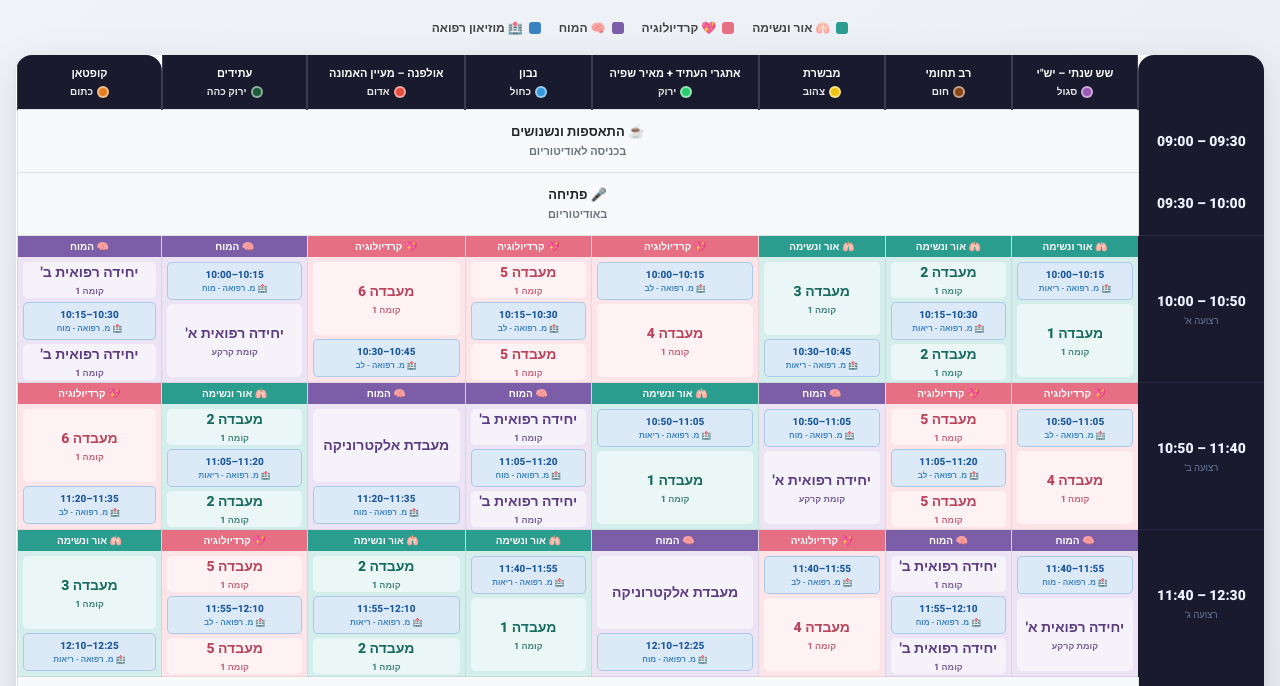
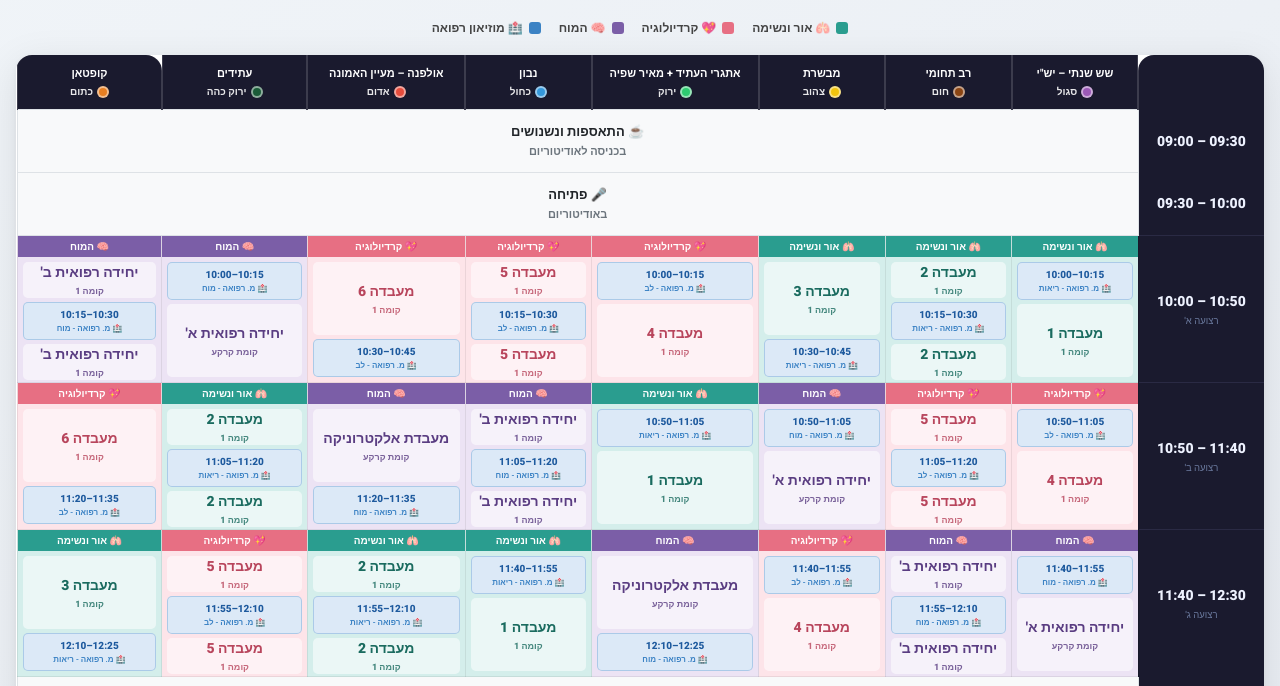
Before and after one commit to snirsnir/foreveryoungday, a plain HTML site: page day1Teams.html in a window 1280 px wide. Shown: the part 92-778 px from the top of the page. Drawn offline with Linux system fonts and the light colour scheme.

Commit message:
Update day1Teams.html

```diff
--- a/day1Teams.html
+++ b/day1Teams.html
@@ -308,7 +308,7 @@ const labs = [
   { name:'מעבדה 6',          topic:'C', floor:'קומה 1' },
   { name:'יחידה רפואית א\'', topic:'B', floor:'קומת קרקע' },
   { name:'יחידה רפואית ב\'', topic:'B', floor:'קומה 1' },
-  { name:'מעבדת אלקטרוניקה', topic:'B', floor:'' },
+  { name:'מעבדת אלקטרוניקה', topic:'B', floor:'קומת קרקע' },
 ];
 
 const slots = [
```
